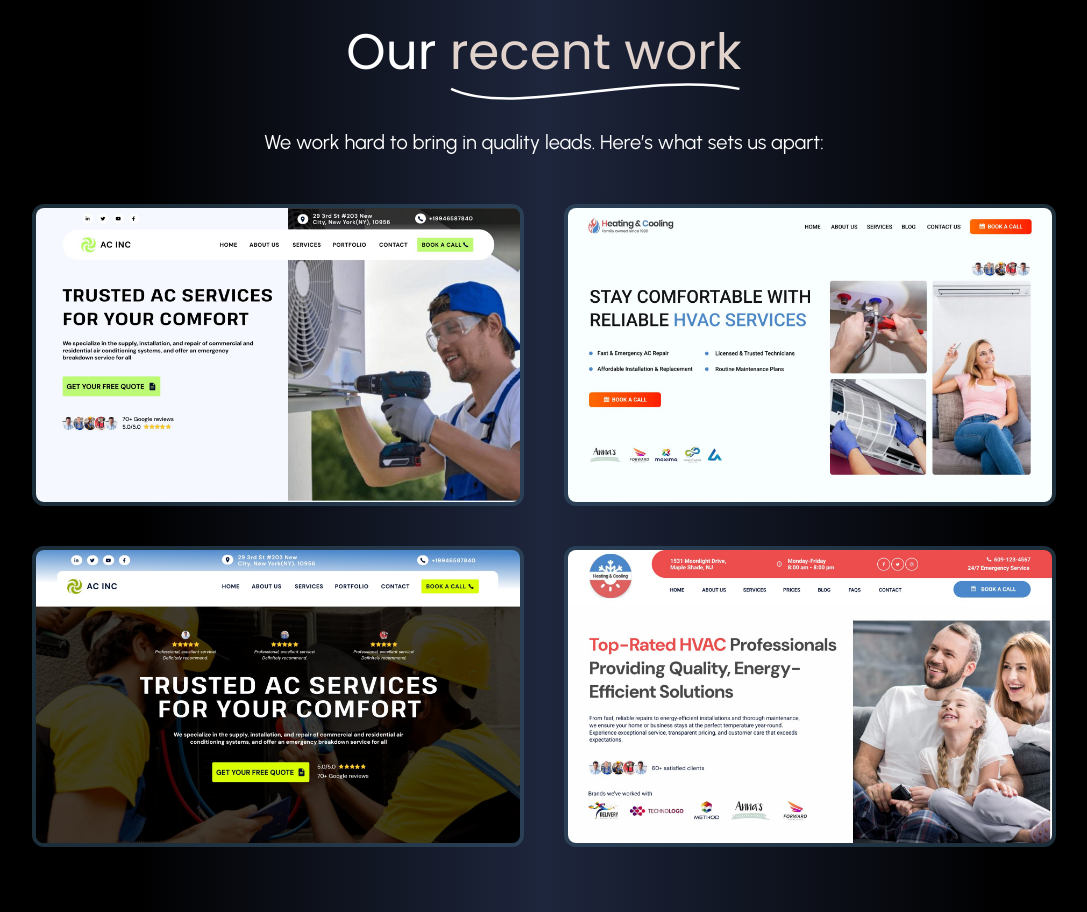
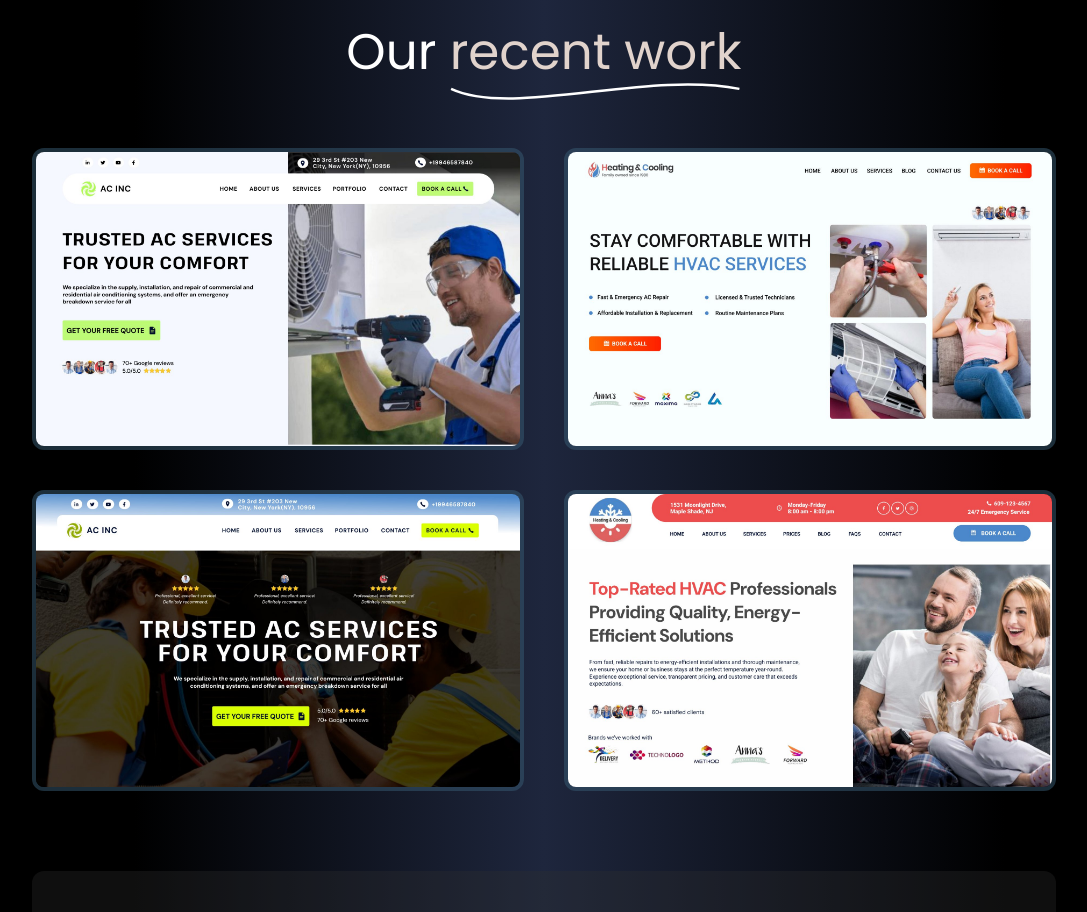
Before and after one commit to Safiyah07/webly, a React (Vite) app: page / in a window 1280 px wide. Shown: the part 1840-2752 px from the top of the page, without its empty margins (96-1183 px from the left). Built offline with nearby package versions, Linux system fonts and the light colour scheme.

Commit message:
`Removed commented out paragraph in Projects component`

```diff
--- a/src/components/Projects.jsx
+++ b/src/components/Projects.jsx
@@ -24,11 +24,11 @@
 						</span>
 					</span>
 				</h2>
-				<p className="text-center">
+				{/* <p className="text-center">
 					We work hard to bring in quality leads.{" "}
 					<br className="hidden sm:block" />
 					Here’s what sets us apart:
-				</p>
+				</p> */}
 			</div>
 
 			<div className="grid grid-cols-2 gap-10 md:grid-cols-1 sm:grid-cols-1 w-4/5 md:w-[88svw] sm:w-[88svw]">
```
